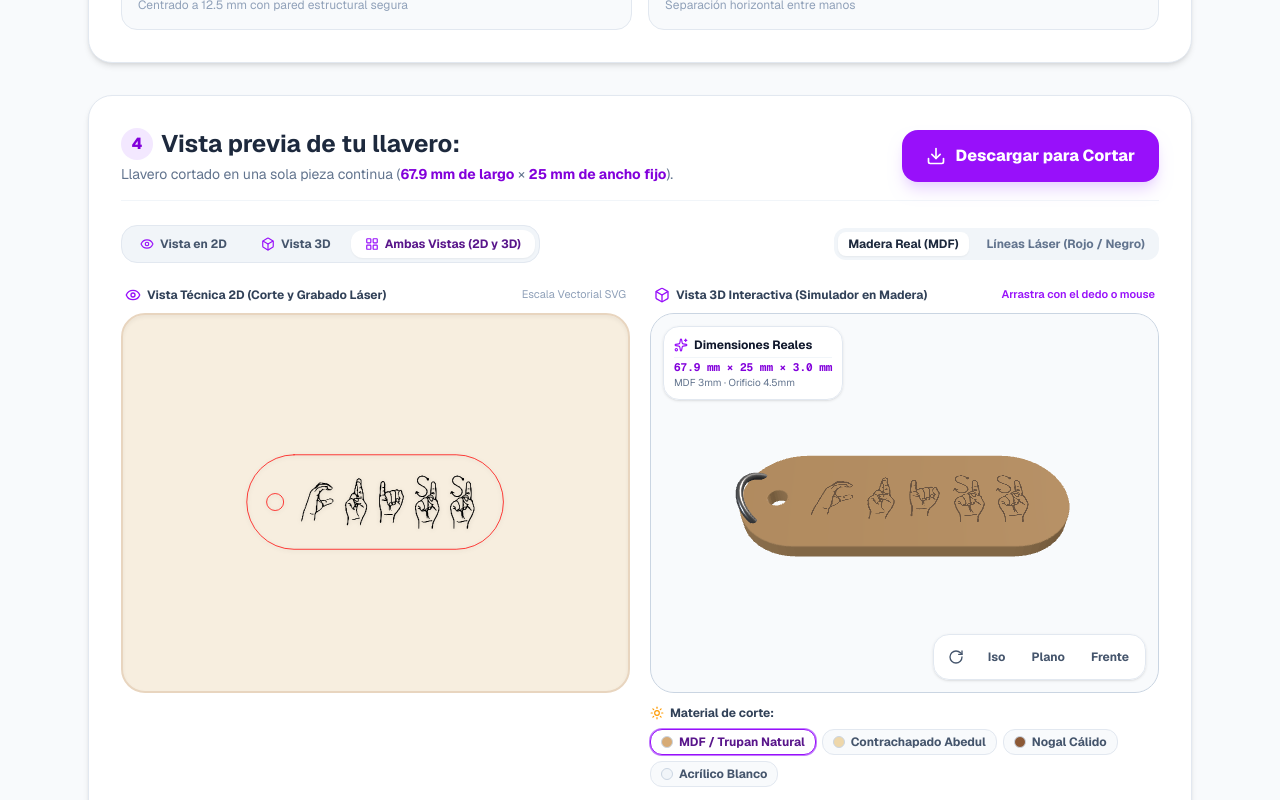
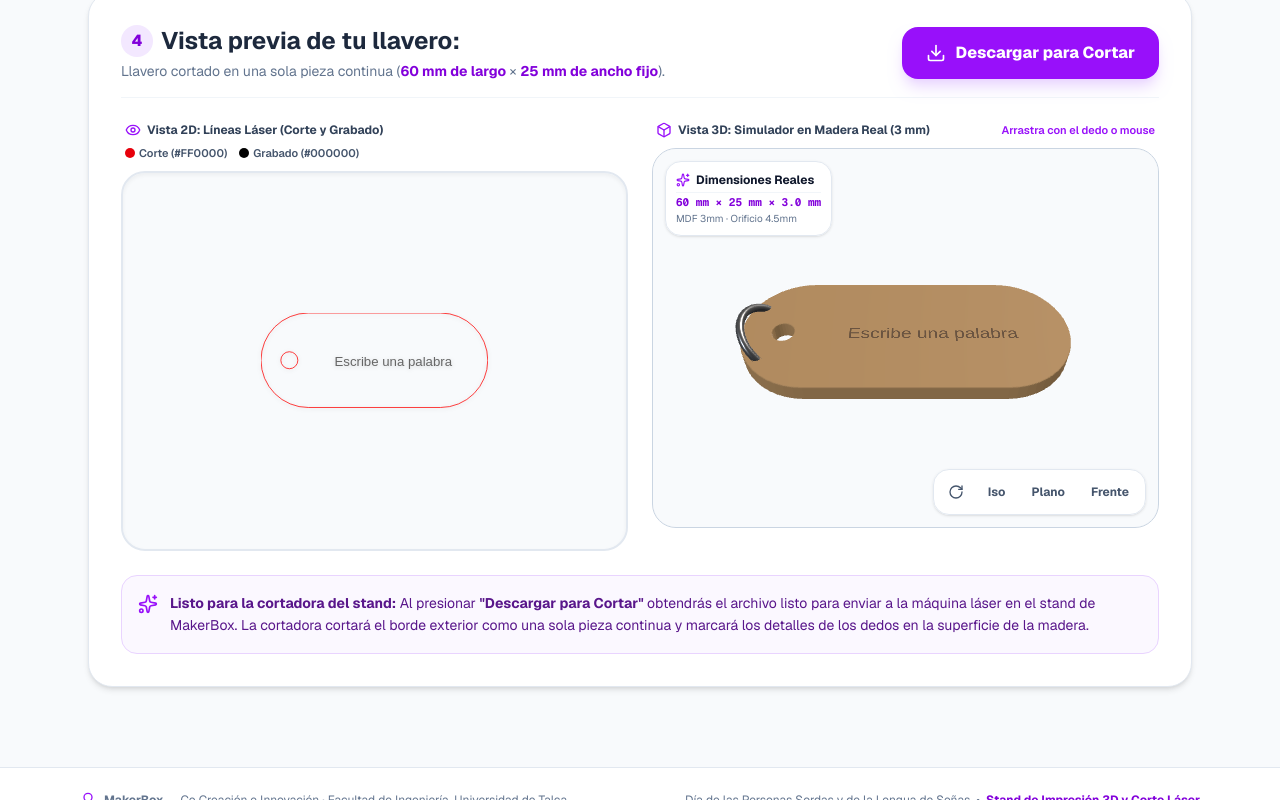
Before and after one commit to crissgabriela/Makerbox, a Next.js app in the folder lengua-de-senas/: page / in a window 1280 px wide. Shown: the part 1240-2040 px from the top of the page. Built offline with nearby package versions, Linux system fonts and the light colour scheme.

Commit message:
fix: mostrar ambas vistas 2D y 3D por defecto, lineas laser rojo/negro, sin selector de material y texto inicial vacio

```diff
--- a/lengua-de-senas/src/app/page.tsx
+++ b/lengua-de-senas/src/app/page.tsx
@@ -32,7 +32,7 @@ const DEFAULT_CONFIG: LaserConfig = {
 
 export default function Home() {
   const [activeTool, setActiveTool] = useState<'laser' | 'lithophane' | 'braille'>('laser');
-  const [text, setText] = useState('CRISS');
+  const [text, setText] = useState('');
   const [laserConfig, setLaserConfig] = useState<LaserConfig>(DEFAULT_CONFIG);
   const [isKeyboardOpen, setIsKeyboardOpen] = useState(false);
   const [isGuideOpen, setIsGuideOpen] = useState(false);
--- a/lengua-de-senas/src/components/Laser3DViewer.tsx
+++ b/lengua-de-senas/src/components/Laser3DViewer.tsx
@@ -3,20 +3,13 @@
 import React, { useEffect, useRef, useState } from 'react';
 import * as THREE from 'three';
 import { OrbitControls } from 'three/examples/jsm/controls/OrbitControls.js';
-import { RotateCw, RefreshCw, Sparkles, Sun } from 'lucide-react';
+import { RotateCw, RefreshCw, Sparkles } from 'lucide-react';
 import { GeneratedLaserSvg } from '@/types';
 
 interface Laser3DViewerProps {
   laserResult: GeneratedLaserSvg;
   isLoading?: boolean;
 }
-
-export const WOOD_FINISHES = [
-  { name: 'MDF / Trupan Natural', color: '#d7ab76', burnColor: '#362113' },
-  { name: 'Contrachapado Abedul', color: '#eed7aa', burnColor: '#442614' },
-  { name: 'Nogal Cálido', color: '#8c5936', burnColor: '#1d0f07' },
-  { name: 'Acrílico Blanco', color: '#f1f5f9', burnColor: '#334155' }
-];
 
 export const Laser3DViewer: React.FC<Laser3DViewerProps> = ({ laserResult, isLoading = false }) => {
   const containerRef = useRef<HTMLDivElement>(null);
@@ -27,7 +20,6 @@ export const Laser3DViewer: React.FC<Laser3DViewerProps> = ({ laserResult, isLoa
 
   const meshGroupRef = useRef<THREE.Group | null>(null);
 
-  const [selectedFinish, setSelectedFinish] = useState(WOOD_FINISHES[0]);
   const [autoRotate, setAutoRotate] = useState(false);
 
   // Inicializar Three.js
@@ -179,7 +171,7 @@ export const Laser3DViewer: React.FC<Laser3DViewerProps> = ({ laserResult, isLoa
 
     // Material de madera para la base
     const baseMaterial = new THREE.MeshStandardMaterial({
-      color: new THREE.Color(selectedFinish.color),
+      color: new THREE.Color(0xd7ab76),
       roughness: 0.65,
       metalness: 0.05
     });
@@ -213,7 +205,7 @@ export const Laser3DViewer: React.FC<Laser3DViewerProps> = ({ laserResult, isLoa
       const img = new window.Image();
       const svgForTexture = laserResult.svgString
         .replace(/stroke="#[A-Fa-f0-9]+"/g, 'stroke="none"')
-        .replace(/fill="#[A-Fa-f0-9]+"/g, 'fill="' + selectedFinish.burnColor + '"');
+        .replace(/fill="#[A-Fa-f0-9]+"/g, 'fill="#362113"');
 
       const svgBlob = new Blob([svgForTexture], { type: 'image/svg+xml;charset=utf-8' });
       const url = URL.createObjectURL(svgBlob);
@@ -256,7 +248,7 @@ export const Laser3DViewer: React.FC<Laser3DViewerProps> = ({ laserResult, isLoa
       controlsRef.current.target.set(0, 0, 0);
       controlsRef.current.update();
     }
-  }, [laserResult, selectedFinish]);
+  }, [laserResult]);
 
   const handleResetCamera = (view: 'iso' | 'top' | 'front') => {
     if (!cameraRef.current || !controlsRef.current || !laserResult) return;
@@ -334,27 +326,6 @@ export const Laser3DViewer: React.FC<Laser3DViewerProps> = ({ laserResult, isLoa
           </button>
         </div>
       </div>
-
-      {/* Selector de material / acabado para la feria */}
-      <div className="flex items-center justify-between flex-wrap gap-2 text-xs">
-        <div className="flex items-center gap-1.5">
-          <Sun className="w-3.5 h-3.5 text-amber-500" />
-          <span className="font-bold text-slate-700">Material de corte:</span>
-        </div>
-        <div className="flex items-center gap-1.5 flex-wrap">
-          {WOOD_FINISHES.map((finish) => (
-            <button
-              key={finish.name}
-              type="button"
-              onClick={() => setSelectedFinish(finish)}
-              className={'flex items-center gap-1.5 px-2.5 py-1 rounded-xl font-bold transition border cursor-pointer ' + (selectedFinish.name === finish.name ? 'bg-white border-purple-600 text-purple-900 shadow-xs ring-1 ring-purple-400' : 'bg-slate-50 border-slate-200 text-slate-600 hover:bg-slate-100')}
-            >
-              <span className="w-3 h-3 rounded-full border border-slate-300" style={{ backgroundColor: finish.color }} />
-              <span>{finish.name}</span>
-            </button>
-          ))}
-        </div>
-      </div>
     </div>
   );
 };
--- a/lengua-de-senas/src/components/LaserSvgGenerator.tsx
+++ b/lengua-de-senas/src/components/LaserSvgGenerator.tsx
@@ -1,10 +1,10 @@
 'use client';
 
-import React, { useState, useMemo } from 'react';
+import React, { useMemo } from 'react';
 import { LaserConfig, GeneratedLaserSvg } from '@/types';
 import { generateLaserSvg } from '@/lib/svgPathMerger';
 import { Laser3DViewer } from './Laser3DViewer';
-import { Download, Sparkles, Box, Eye, LayoutGrid } from 'lucide-react';
+import { Download, Sparkles, Box, Eye } from 'lucide-react';
 import confetti from 'canvas-confetti';
 
 interface LaserSvgGeneratorProps {
@@ -13,9 +13,6 @@ interface LaserSvgGeneratorProps {
 }
 
 export const LaserSvgGenerator: React.FC<LaserSvgGeneratorProps> = ({ text, config }) => {
-  const [viewMode, setViewMode] = useState<'2d' | '3d' | 'split'>('split');
-  const [previewMode2D, setPreviewMode2D] = useState<'mdf' | 'laser'>('mdf');
-
   const laserResult: GeneratedLaserSvg = useMemo(() => {
     return generateLaserSvg(text, config);
   }, [text, config]);
@@ -70,108 +67,47 @@ export const LaserSvgGenerator: React.FC<LaserSvgGeneratorProps> = ({ text, conf
         </button>
       </div>
 
-      {/* Selector de modo de visualización: 2D, 3D o Ambas Vistas */}
-      <div className="flex items-center justify-between flex-wrap gap-3">
-        <div className="flex items-center gap-1.5 bg-slate-100 p-1 rounded-2xl border border-slate-200">
-          <button
-            type="button"
-            onClick={() => setViewMode('2d')}
-            className={`flex items-center gap-1.5 px-3.5 py-1.5 rounded-xl text-xs font-bold transition cursor-pointer ${
-              viewMode === '2d' ? 'bg-white text-purple-900 shadow-xs' : 'text-slate-600 hover:text-slate-900'
-            }`}
-          >
-            <Eye className="w-3.5 h-3.5 text-purple-600" />
-            <span>Vista en 2D</span>
-          </button>
-
-          <button
-            type="button"
-            onClick={() => setViewMode('3d')}
-            className={`flex items-center gap-1.5 px-3.5 py-1.5 rounded-xl text-xs font-bold transition cursor-pointer ${
-              viewMode === '3d' ? 'bg-white text-purple-900 shadow-xs' : 'text-slate-600 hover:text-slate-900'
-            }`}
-          >
-            <Box className="w-3.5 h-3.5 text-purple-600" />
-            <span>Vista 3D</span>
-          </button>
-
-          <button
-            type="button"
-            onClick={() => setViewMode('split')}
-            className={`flex items-center gap-1.5 px-3.5 py-1.5 rounded-xl text-xs font-bold transition cursor-pointer hidden sm:flex ${
-              viewMode === 'split' ? 'bg-white text-purple-900 shadow-xs' : 'text-slate-600 hover:text-slate-900'
-            }`}
-          >
-            <LayoutGrid className="w-3.5 h-3.5 text-purple-600" />
-            <span>Ambas Vistas (2D y 3D)</span>
-          </button>
+      {/* Ambas vistas en paralelo por defecto (2D a la izquierda y 3D a la derecha) */}
+      <div className="w-full grid grid-cols-1 lg:grid-cols-2 gap-6 items-start">
+        {/* Visualizador 2D: Líneas Técnicas Láser (Rojo y Negro) */}
+        <div className="flex flex-col gap-2.5">
+          <div className="flex items-center justify-between text-xs font-bold text-slate-700 px-1 flex-wrap gap-2">
+            <span className="flex items-center gap-1.5">
+              <Eye className="w-4 h-4 text-purple-600" />
+              <span>Vista 2D: Líneas Láser (Corte y Grabado)</span>
+            </span>
+            <div className="flex items-center gap-3 text-[11px] font-semibold text-slate-600">
+              <span className="flex items-center gap-1">
+                <span className="w-2.5 h-2.5 rounded-full bg-red-600" />
+                Corte (#FF0000)
+              </span>
+              <span className="flex items-center gap-1">
+                <span className="w-2.5 h-2.5 rounded-full bg-black" />
+                Grabado (#000000)
+              </span>
+            </div>
           </div>
 
-        {/* Sub-selector para 2D si está en modo 2D o split */}
-        {(viewMode === '2d' || viewMode === 'split') && (
-          <div className="flex items-center gap-2 bg-slate-100 p-1 rounded-xl text-xs">
-            <button
-              type="button"
-              onClick={() => setPreviewMode2D('mdf')}
-              className={`px-2.5 py-1 rounded-lg font-bold transition cursor-pointer ${
-                previewMode2D === 'mdf' ? 'bg-white text-slate-800 shadow-xs' : 'text-slate-500 hover:text-slate-800'
-              }`}
-            >
-              Madera Real (MDF)
-            </button>
-            <button
-              type="button"
-              onClick={() => setPreviewMode2D('laser')}
-              className={`px-2.5 py-1 rounded-lg font-bold transition cursor-pointer ${
-                previewMode2D === 'laser' ? 'bg-white text-slate-800 shadow-xs' : 'text-slate-500 hover:text-slate-800'
-              }`}
-            >
-              Líneas Láser (Rojo / Negro)
-            </button>
-          </div>
-        )}
-      </div>
-
-      {/* Contenedor de visualizadores */}
-      <div className={`w-full ${viewMode === 'split' ? 'grid grid-cols-1 lg:grid-cols-2 gap-5 items-start' : 'flex flex-col'}`}>
-        {/* Visualizador 2D (Corte Láser Plano) */}
-        {(viewMode === '2d' || viewMode === 'split') && (
-          <div className="flex flex-col gap-2.5">
-            <div className="flex items-center justify-between text-xs font-bold text-slate-700 px-1">
-              <span className="flex items-center gap-1.5">
-                <Eye className="w-4 h-4 text-purple-600" />
-                <span>Vista Técnica 2D (Corte y Grabado Láser)</span>
-              </span>
-              <span className="text-[11px] text-slate-400 font-normal">Escala Vectorial SVG</span>
-            </div>
-
-            <div
-              className={`w-full min-h-[320px] sm:min-h-[380px] rounded-3xl border-2 p-6 flex items-center justify-center overflow-x-auto transition-colors shadow-inner ${
-                previewMode2D === 'mdf' ? 'bg-[#f7eedf] border-[#e8d5bf]' : 'bg-slate-50 border-slate-200'
-              }`}
-            >
+          <div className="w-full min-h-[320px] sm:min-h-[380px] rounded-3xl border-2 border-slate-200 bg-slate-50 p-6 flex items-center justify-center overflow-x-auto shadow-inner">
             <div
               className="max-w-full flex items-center justify-center drop-shadow-sm"
               dangerouslySetInnerHTML={{ __html: laserResult.svgString }}
             />
           </div>
         </div>
-        )}
 
-        {/* Visualizador 3D Interactivo (Three.js WebGL) */}
-        {(viewMode === '3d' || viewMode === 'split') && (
+        {/* Visualizador 3D: Simulador en Madera Real */}
         <div className="flex flex-col gap-2.5">
           <div className="flex items-center justify-between text-xs font-bold text-slate-700 px-1">
             <span className="flex items-center gap-1.5">
               <Box className="w-4 h-4 text-purple-600" />
-                <span>Vista 3D Interactiva (Simulador en Madera)</span>
+              <span>Vista 3D: Simulador en Madera Real (3 mm)</span>
             </span>
             <span className="text-[11px] text-purple-600 font-semibold">Arrastra con el dedo o mouse</span>
           </div>
 
           <Laser3DViewer laserResult={laserResult} />
         </div>
-        )}
       </div>
 
       {/* Nota informativa para el stand */}
```
Lines whose indentation alone changed are shown as unchanged.
